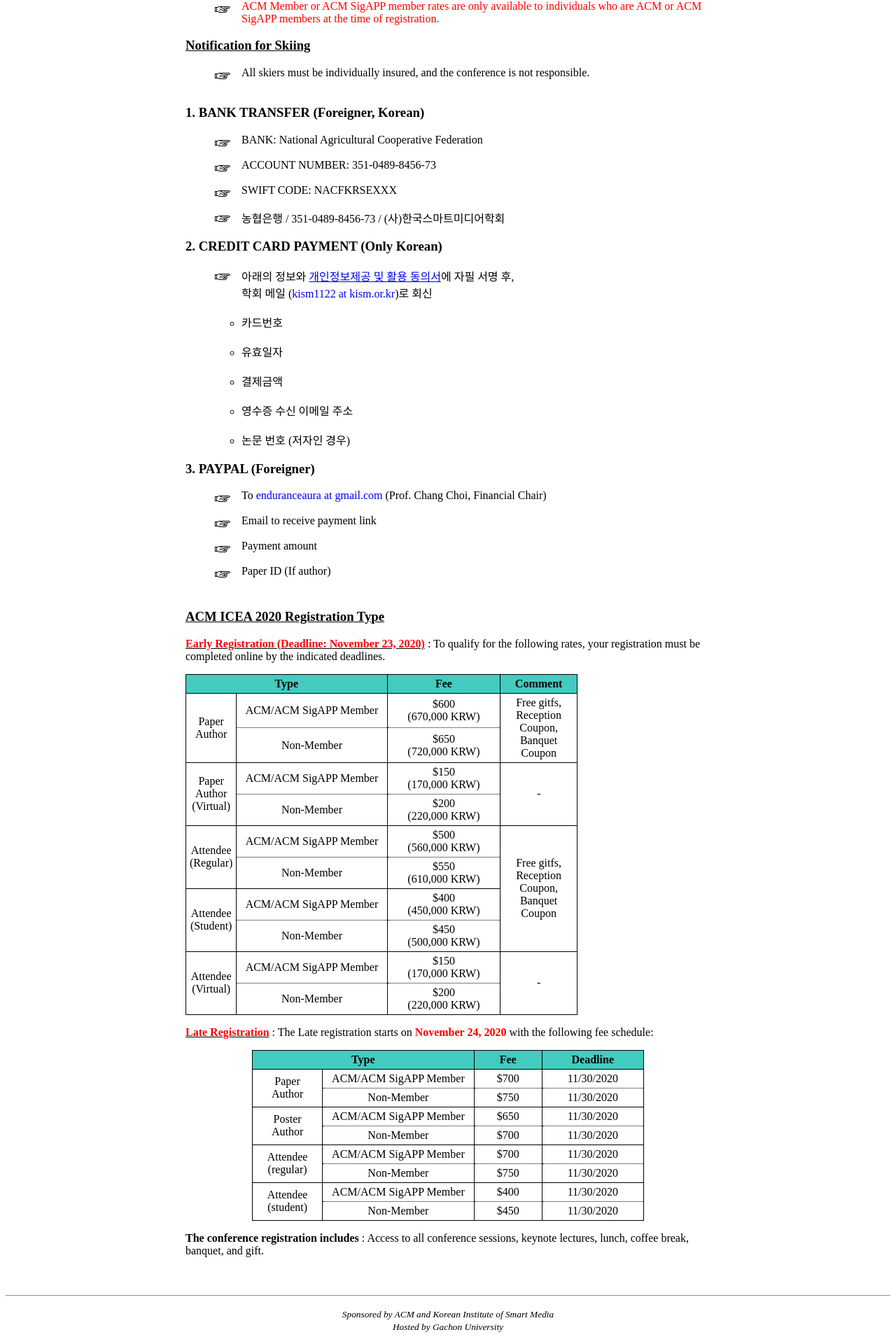
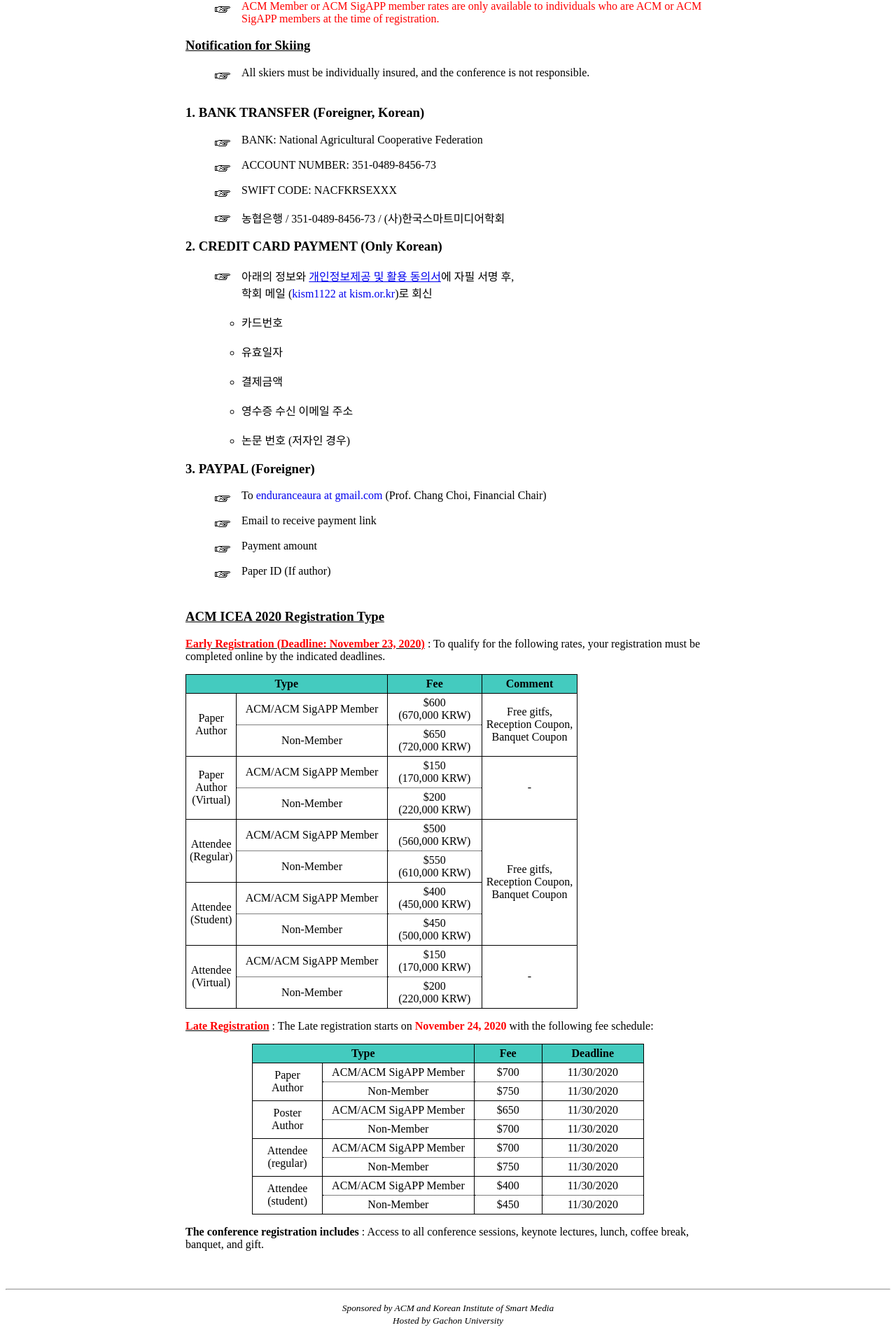
Before and after one commit to icea-conf/2020, a Jekyll site: the page built from registration/index.html, in a window 1280 px wide. Shown: the part 766-2686 px from the top of the page at 70% size. Built offline with Jekyll 4.4.1, drawn with Linux system fonts in a browser that asks for light colours.

Commit message:
Update index.html

```diff
--- a/registration/index.html
+++ b/registration/index.html
@@ -72,10 +72,10 @@
                               <td class="theader" width="50%" colspan="2">
                                    <b>Type</b>
                               </td>
-                              <td class="theader" width="30%">
+                              <td class="theader" width="25%">
                                    <b>Fee</b>
                               </td>
-                              <td class="theader" width="50%">
+                              <td class="theader" width="30%">
                                    <b>Comment</b>
                               </td>
                          </tr>
```
